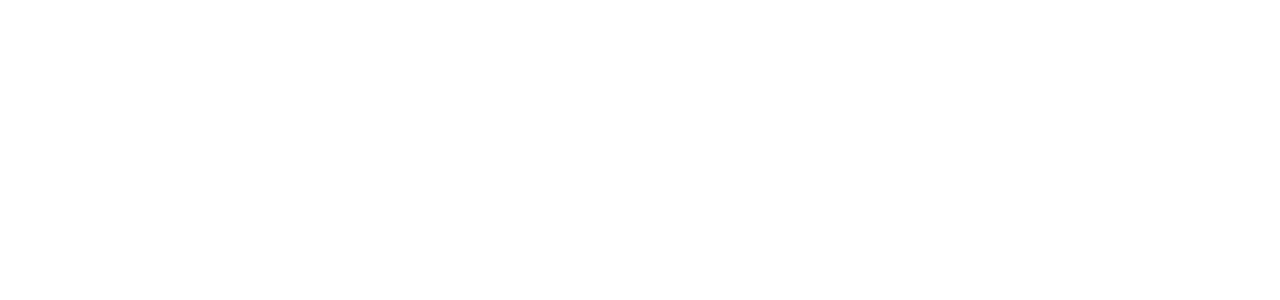
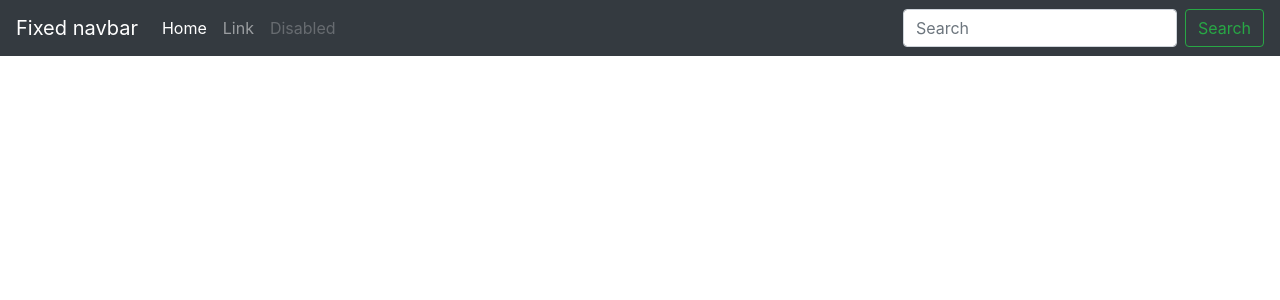
Before and after one commit to AndreyKosinskiy/nix.trainee, a PHP site: page /header.php in a window 1280 px wide. Before the commit the part shown is empty. Shown: the top 300 px of the page. Run offline with PHP 8.4, Linux system fonts and the light colour scheme.

Commit message:
added navigation content to navigation.php

```diff
--- a/navigation.php
+++ b/navigation.php
@@ -1 +1,25 @@
 <?php
+echo ' <!-- Fixed navbar -->
+    <nav class="navbar navbar-expand-md navbar-dark fixed-top bg-dark">
+        <a class="navbar-brand" href="#">Fixed navbar</a>
+        <button class="navbar-toggler" type="button" data-toggle="collapse" data-target="#navbarCollapse" aria-controls="navbarCollapse" aria-expanded="false" aria-label="Toggle navigation">
+            <span class="navbar-toggler-icon"></span>
+        </button>
+        <div class="collapse navbar-collapse" id="navbarCollapse">
+            <ul class="navbar-nav mr-auto">
+                <li class="nav-item active">
+                    <a class="nav-link" href="#">Home <span class="sr-only">(current)</span></a>
+                </li>
+                <li class="nav-item">
+                    <a class="nav-link" href="#">Link</a>
+                </li>
+                <li class="nav-item">
+                    <a class="nav-link disabled" href="#" tabindex="-1" aria-disabled="true">Disabled</a>
+                </li>
+            </ul>
+            <form class="form-inline mt-2 mt-md-0">
+                <input class="form-control mr-sm-2" type="text" placeholder="Search" aria-label="Search">
+                <button class="btn btn-outline-success my-2 my-sm-0" type="submit">Search</button>
+            </form>
+        </div>
+    </nav>';
```
